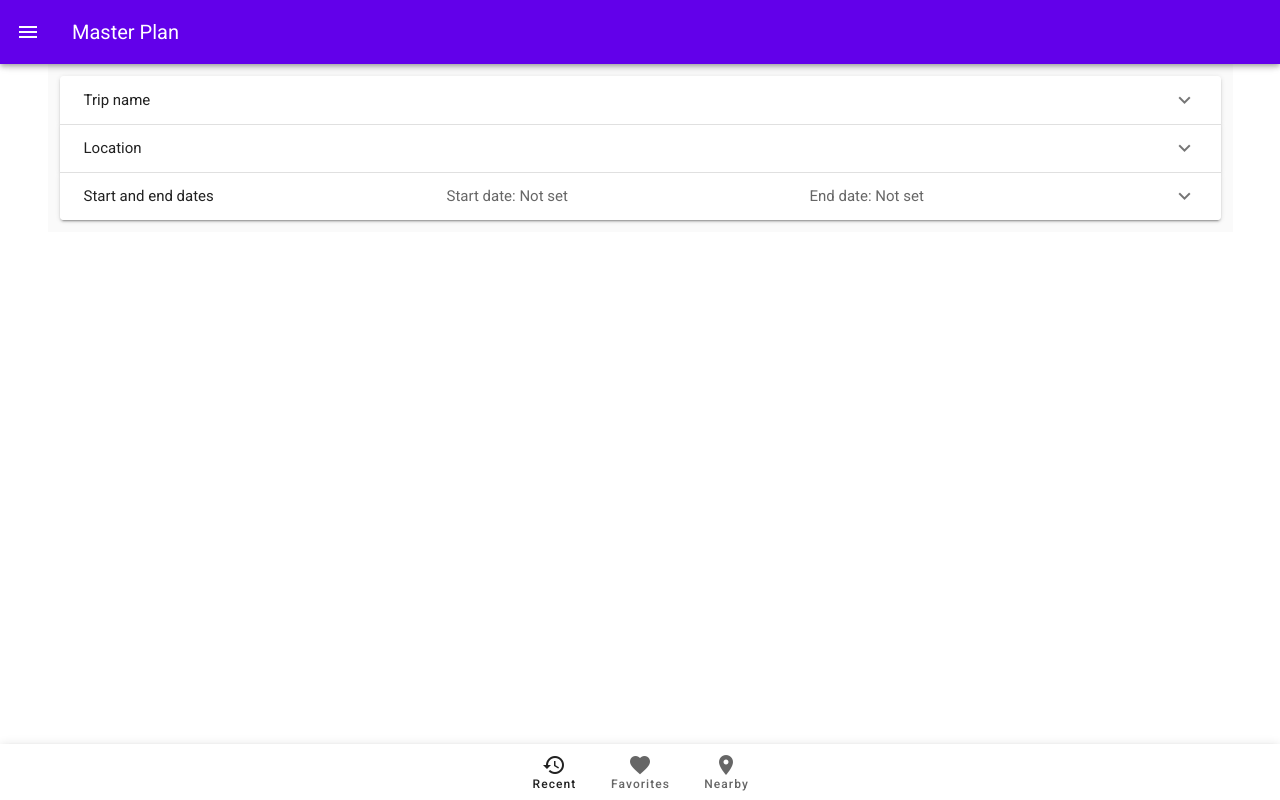
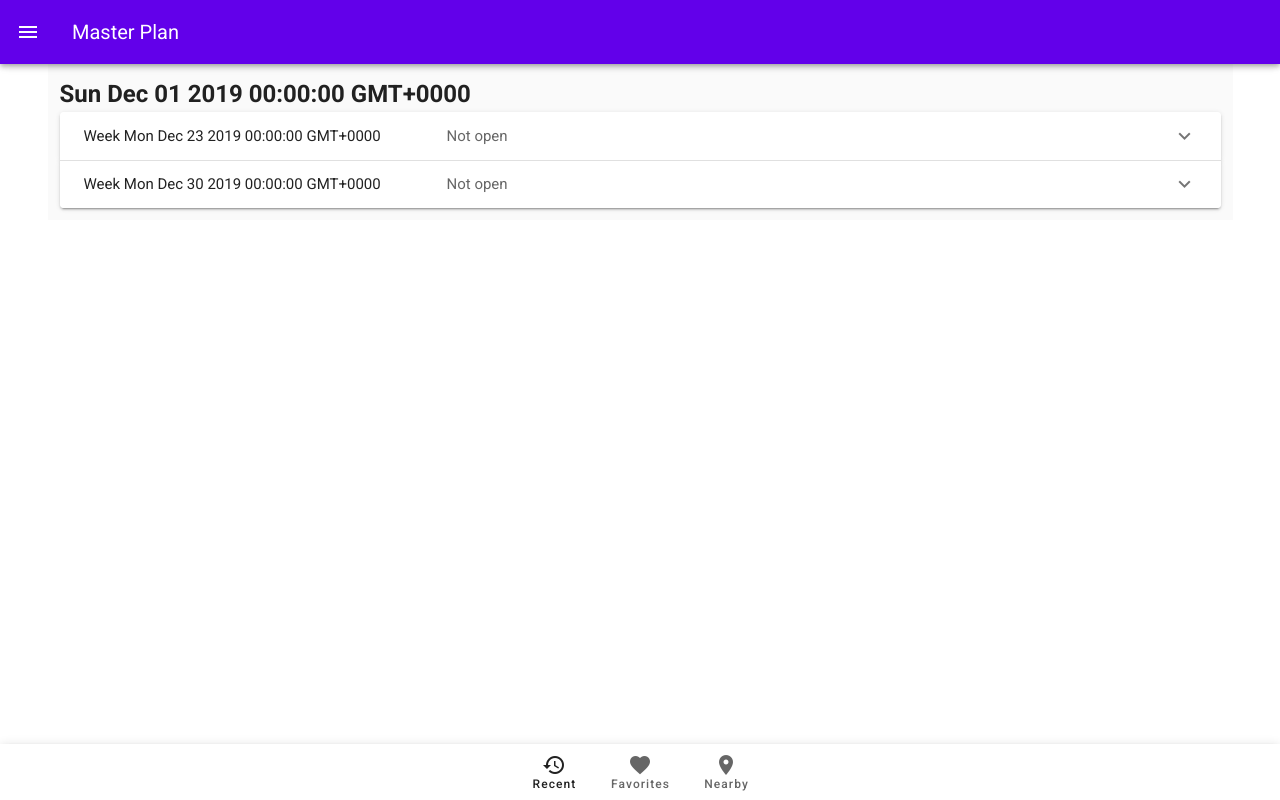
Before and after one commit to moemar/master-plan, a Vue app: page / in a window 1280 px wide. Built offline with nearby package versions, Linux system fonts and the light colour scheme.

Commit message:
List months and weeks

```diff
--- a/src/views/Home.vue
+++ b/src/views/Home.vue
@@ -1,12 +1,13 @@
 <template>
   <div class="home">
-    <template>
+    <div v-for="item in calendar.months" v-bind:key="item.month | moment('MMYY')">
+      <h2>{{ item.month | moment('MMMM') }}</h2>
       <v-expansion-panels>
-        <v-expansion-panel>
+        <v-expansion-panel v-for="week in item.weeks" v-bind:key="week | moment('WYY')">
           <v-expansion-panel-header>
             <template v-slot:default="{ open }">
               <v-row no-gutters>
-                <v-col cols="4">Trip name</v-col>
+                <v-col cols="4">Week {{ week | moment('W') }}</v-col>
                 <v-col
                   cols="8"
                   class="text--secondary"
@@ -16,13 +17,13 @@
                       v-if="open"
                       key="0"
                     >
-                      Enter a name for the trip
+                      Open
                     </span>
                     <span
                       v-else
                       key="1"
                     >
-                      {{ trip.name }}
+                      Not open
                     </span>
                   </v-fade-transition>
                 </v-col>
@@ -30,205 +31,66 @@
             </template>
           </v-expansion-panel-header>
           <v-expansion-panel-content>
-            <v-text-field
-              v-model="trip.name"
-              placeholder="Caribbean Cruise"
-            ></v-text-field>
-          </v-expansion-panel-content>
-        </v-expansion-panel>
-
-        <v-expansion-panel>
-          <v-expansion-panel-header v-slot="{ open }">
-            <v-row no-gutters>
-              <v-col cols="4">Location</v-col>
-              <v-col
-                cols="8"
-                class="text--secondary"
-              >
-                <v-fade-transition leave-absolute>
-                  <span
-                    v-if="open"
-                    key="0"
-                  >
-                    Select trip destination
-                  </span>
-                  <span
-                    v-else
-                    key="1"
-                  >
-                    {{ trip.location }}
-                  </span>
-                </v-fade-transition>
-              </v-col>
-            </v-row>
-          </v-expansion-panel-header>
-          <v-expansion-panel-content>
-            <v-row no-gutters>
-              <v-spacer></v-spacer>
-              <v-col cols="5">
-                <v-select
-                  v-model="trip.location"
-                  :items="locations"
-                  chips
-                  flat
-                  solo
-                ></v-select>
-              </v-col>
-
-              <v-divider
-                vertical
-                class="mx-4"
-              ></v-divider>
-
-              <v-col cols="3">
-                Select your destination of choice
-                <br>
-                <a href="javascript:void(0)">Learn more</a>
-              </v-col>
-            </v-row>
-
-            <v-card-actions>
-              <v-spacer></v-spacer>
-              <v-btn
-                text
-                color="secondary"
-              >
-                Cancel
-              </v-btn>
-              <v-btn
-                text
-                color="primary"
-              >
-                Save
-              </v-btn>
-            </v-card-actions>
-          </v-expansion-panel-content>
-        </v-expansion-panel>
-
-        <v-expansion-panel>
-          <v-expansion-panel-header v-slot="{ open }">
-            <v-row no-gutters>
-              <v-col cols="4">Start and end dates</v-col>
-              <v-col
-                cols="8"
-                class="text--secondary"
-              >
-                <v-fade-transition leave-absolute>
-                  <span v-if="open">When do you want to travel?</span>
-                  <v-row
-                    v-else
-                    no-gutters
-                    style="width: 100%"
-                  >
-                    <v-col cols="6">Start date: {{ trip.start || 'Not set' }}</v-col>
-                    <v-col cols="6">End date: {{ trip.end || 'Not set' }}</v-col>
-                  </v-row>
-                </v-fade-transition>
-              </v-col>
-            </v-row>
-          </v-expansion-panel-header>
-          <v-expansion-panel-content>
-            <v-row
-              justify="space-around"
-              no-gutters
-            >
-              <v-col cols="3">
-                <v-menu
-                  ref="startMenu"
-                  :close-on-content-click="false"
-                  :return-value.sync="trip.start"
-                  offset-y
-                  min-width="290px"
-                >
-                  <template v-slot:activator="{ on }">
-                    <v-text-field
-                      v-model="trip.start"
-                      label="Start date"
-                      prepend-icon="event"
-                      readonly
-                      v-on="on"
-                    ></v-text-field>
-                  </template>
-                  <v-date-picker
-                    v-model="date"
-                    no-title
-                    scrollable
-                  >
-                    <v-spacer></v-spacer>
-                    <v-btn
-                      text
-                      color="primary"
-                      @click="$refs.startMenu.isActive = false"
-                    >Cancel</v-btn>
-                    <v-btn
-                      text
-                      color="primary"
-                      @click="$refs.startMenu.save(date)"
-                    >OK</v-btn>
-                  </v-date-picker>
-                </v-menu>
-              </v-col>
-
-              <v-col cols="3">
-                <v-menu
-                  ref="endMenu"
-                  :close-on-content-click="false"
-                  :return-value.sync="trip.end"
-                  offset-y
-                  min-width="290px"
-                >
-                  <template v-slot:activator="{ on }">
-                    <v-text-field
-                      v-model="trip.end"
-                      label="End date"
-                      prepend-icon="event"
-                      readonly
-                      v-on="on"
-                    ></v-text-field>
-                  </template>
-                  <v-date-picker
-                    v-model="date"
-                    no-title
-                    scrollable
-                  >
-                    <v-spacer></v-spacer>
-                    <v-btn
-                      text
-                      color="primary"
-                      @click="$refs.endMenu.isActive = false"
-                    >
-                      Cancel
-                    </v-btn>
-                    <v-btn
-                      text
-                      color="primary"
-                      @click="$refs.endMenu.save(date)"
-                    >
-                      OK
-                    </v-btn>
-                  </v-date-picker>
-                </v-menu>
-              </v-col>
-            </v-row>
           </v-expansion-panel-content>
         </v-expansion-panel>
       </v-expansion-panels>
-    </template>
-
+    </div>
   </div>
 </template>
 
 <script>
+import Vue from 'vue'
+import { mapState } from 'vuex'
+
+Vue.use(require('vue-moment'))
+
+const moment = require('moment')
+
 export default {
-  data: () => ({
-    date: null,
-    trip: {
-      name: '',
-      location: null,
-      start: null,
-      end: null
-    },
-    locations: ['Australia', 'Barbados', 'Chile', 'Denmark', 'Equador', 'France']
-  })
+  computed: {
+    ...mapState({
+      startDate: state => state.settings.startDate,
+      endDate: state => state.settings.endDate
+    }),
+    calendar: {
+      get () {
+        var calendar = {
+          months: []
+        }
+
+        const _startDate = moment(this.startDate)
+        const _endDate = moment(this.endDate)
+        const iterateMonth = _startDate.clone().startOf('month')
+
+        while (moment(iterateMonth).isBefore(_endDate)) {
+          const month = iterateMonth.clone()
+          const monthEnd = iterateMonth.clone().endOf('month')
+          const iterateWeek = calendar.months.length === 0 ? _startDate.clone().startOf('isoWeek') : iterateMonth.clone()
+
+          calendar.months.push(this.getMonthObject(iterateWeek, month, monthEnd))
+          iterateMonth.add(1, 'months')
+        }
+
+        return calendar
+      }
+    }
+  },
+  methods: {
+    getMonthObject: function (iterateWeek, month, monthEnd) {
+      var monthObject = {
+        month: null,
+        weeks: []
+      }
+
+      while (moment(iterateWeek).isBefore(monthEnd)) {
+        const week = iterateWeek.clone()
+        monthObject.weeks.push(week)
+        iterateWeek.add(1, 'weeks')
+      }
+
+      monthObject.month = month
+      return monthObject
+    }
+  }
 }
 </script>
```
